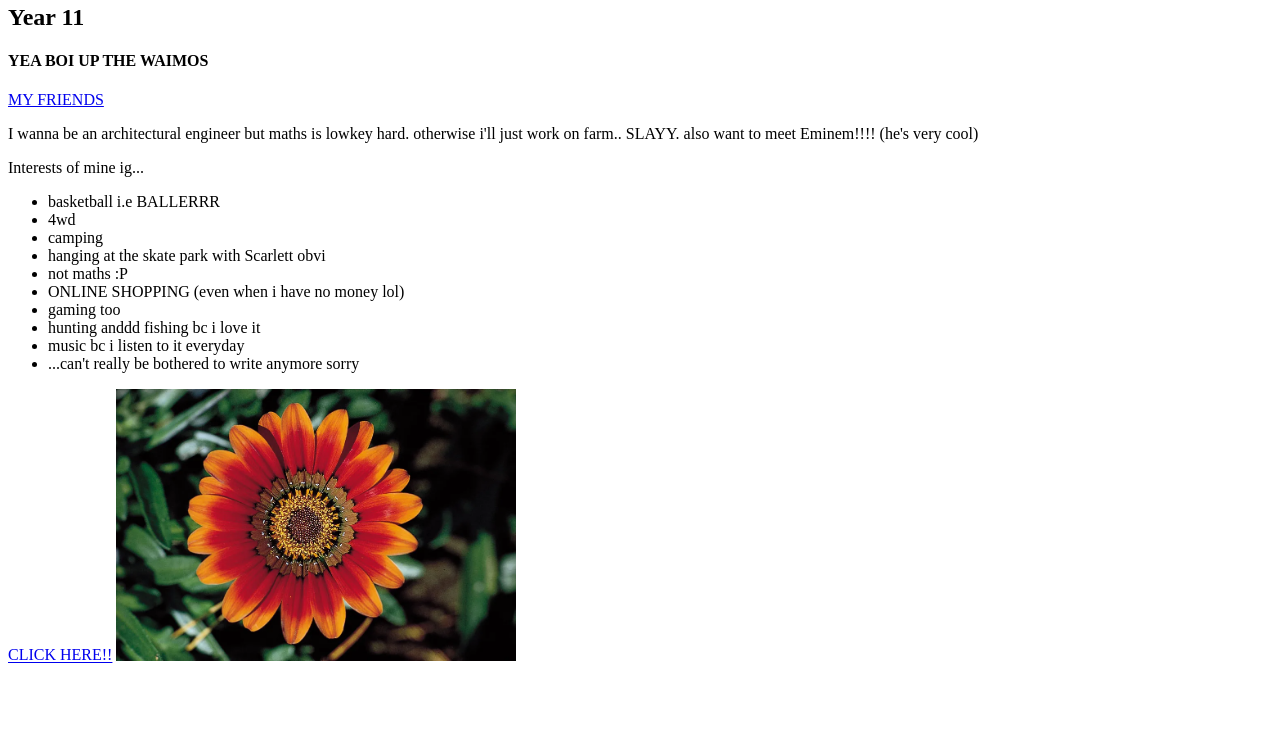
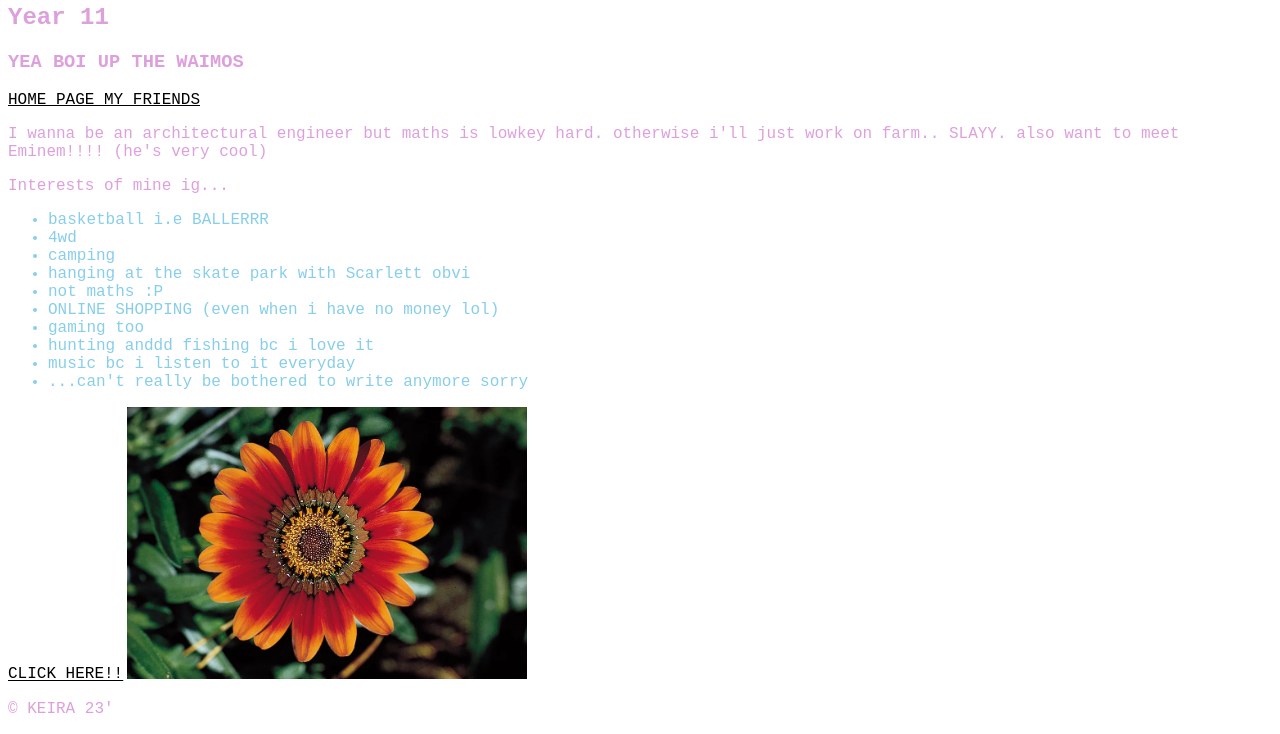
Before and after one commit to craighead-diocesan-school/introduction-Kezza01, a plain HTML site: page index.html in a window 1280 px wide. Shown: the part 157-891 px from the top of the page. Before the commit the page ends 830 px from the top, so only its background shows below. Drawn offline with Linux system fonts and the light colour scheme.

Commit message:
kumama chips
Fonts on home page and added footer and nav

```diff
--- a/index.html
+++ b/index.html
@@ -5,13 +5,17 @@
 </header>
 
 <h2> Year 11 </h2>
-<h4> YEA BOI UP THE WAIMOS </h4>
+<h3> YEA BOI UP THE WAIMOS </h4>
 
+<nav>
+ <a href="index.html">
+ HOME PAGE </a>
 
  <a href="bff.html">
-     MY FRIENDS
-</a>
+ MY FRIENDS</a>
+ </nav>
 
+ <main>
  <p> I wanna be an architectural engineer but maths is lowkey hard. otherwise i'll just work on farm.. SLAYY.
   also want to meet Eminem!!!! (he's very cool)</p>
 
@@ -29,23 +33,47 @@
  <li> music bc i listen to it everyday </li>
  <li> ...can't really be bothered to write anymore sorry </li>
  </ul>
+ </main>
 
+ <nav>
  <a href="https://www.youtube.com/watch?v=gOMhN-hfMtY"> CLICK HERE!!</a>
  <img src="head-treasure-flower-disk-flowers-inflorescence-ray.webp" alt="Fab Flower">
+ </nav>
 
  <style>
  header img {
   width: 100px;
-          margin-right: 3em;
-     }
+  margin-right: 3em;}
 
  header {
  display: flex;
-          flex-direction: row;
-     }
-
+ flex-direction: row; }
 
  img {
  width: 400px
  }
+
+ h1 { color: skyblue;}
+ h1 { font-family: 'Courier New', Courier; }
+
+ h2 { color: plum}
+ h2 { font-family: 'Courier New', Courier; }
+
+ h3 { color: plum}
+ h3 { font-family: 'Courier New', Courier; }
+
+ a { font-family: 'Courier New', Courier; }
+ a { color: black;}
+
+ p { font-family: 'Courier New', Courier; }
+ p { color: plum;}
+
+ li { font-family: 'Courier New', Courier; }
+ li { color: skyblue;}
 </style>
+
+<footer>
+ <p>
+ &copy; KEIRA 23'
+ </p>
+ </footer>
```
Also changed, not shown: bff.html (+8 -0 lines). Lines whose indentation alone changed are shown as unchanged.
